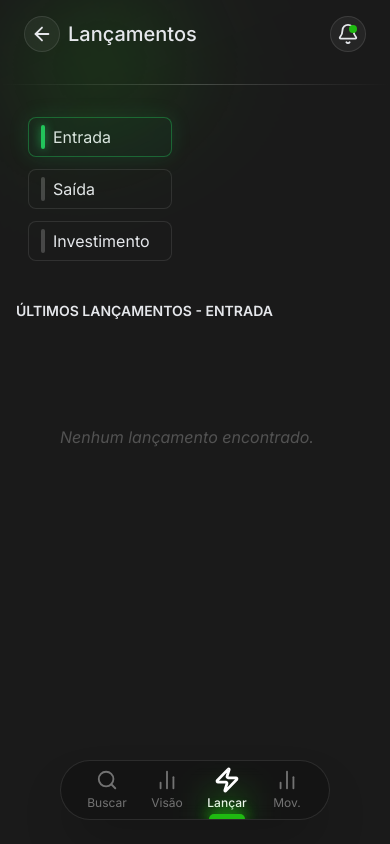
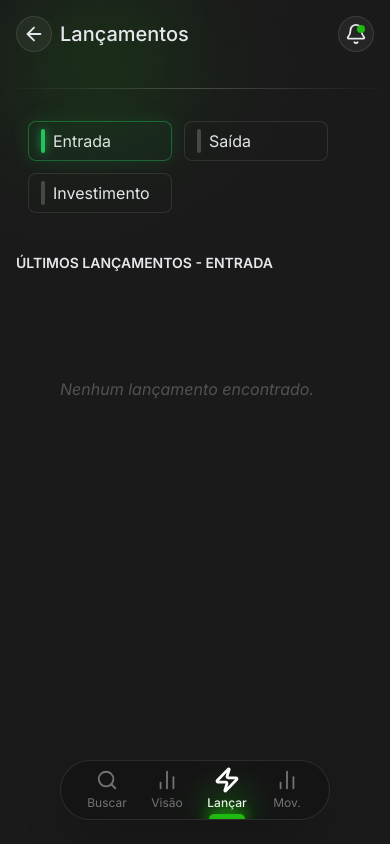
Before and after one commit to gabriellyleitedev/treeyo-dashboard-saas, a React (Vite) app: page /lancamento in a window 390 px wide. Built offline with nearby package versions, Linux system fonts and the light colour scheme.

Commit message:
alguma alteração

```diff
--- a/src/components/MobileDock.jsx
+++ b/src/components/MobileDock.jsx
@@ -19,7 +19,7 @@ const MobileDock = () => {
     ];
 
     return (
-        <div className="lg:hidden fixed bottom-6 left-0 right-0 z-[100] flex justify-center px-4 touch-none pointer-events-none">
+        <div className="md:hidden fixed bottom-6 left-0 right-0 z-[100] flex justify-center px-4 touch-none pointer-events-none">
             <nav className="w-full max-w-[270px] h-[60px] bg-black/20 backdrop-blur border border-white/10 rounded-full overflow-hidden pointer-events-auto shadow-2xl">
 
                 {/* ÁREA DE SCROLL: */}
@@ -41,10 +41,7 @@ const MobileDock = () => {
                                     {link.label}
                                 </span>
 
-
-
-
-                                {/* O BRILHO */}
+                                {/* BRILHO */}
                                 {active && (
                                     <div className="absolute bottom-0 flex flex-col items-center w-full pointer-events-none">
                                         <div className="absolute w-10 h-8 bg-[#1fba11]/30 blur-lg bottom-[-5px]" />
--- a/src/pages/Lancamento.jsx
+++ b/src/pages/Lancamento.jsx
@@ -90,11 +90,11 @@ const Lançamento = () => {
             <div className='pointer-events-none absolute top-0 left-1/2 -translate-x-1/2 w-1/2 h-22 bg-gradient-to-r from-transparent via-[#1fba11]/40 to-transparent blur-[60px] -rotate-12 '></div>
 
             {/* --- HEADER MOBILE (Exclusivo Mobile) --- */}
-            <div className="md:hidden flex items-center justify-between px-6 py-0 relative pt-2 ">
+            <div className="md:hidden flex items-center justify-between px-4 py-0 relative pt-1 ">
                 <div className="absolute inset-0 -z-10  rounded-md" />
 
                 {/* Perfil Mobile */}
-                <div className="md:hidden flex items-center justify-between px-0 py-2 sticky top-0 z-50 ">
+                <div className="md:hidden flex items-center justify-between px-0 py-3 sticky top-0 z-50 ">
                     <div className="flex items-center gap-2">
                         {/* Botão Voltar - Substitui a foto */}
                         <button
@@ -129,11 +129,11 @@ const Lançamento = () => {
   </div>
 </div>
 */}
-            <motion.div className="w-full h-full flex flex-col" initial="hidden" animate="visible" variants={container}>
+            <motion.div className="w-full h-full flex flex-col " initial="hidden" animate="visible" variants={container}>
 
 
                 {/* HEADER DESKTOP (md:flex) */}
-                <motion.header className="hidden md:flex flex-row items-center justify-between w-full h-14 gap-2 shrink-0 px-4 mt-4" variants={item}>
+                <motion.header className="hidden md:flex flex-row items-center justify-between w-full h-18 gap-2 shrink-0 px-4 mt-4 " variants={item}>
                     <div>
                         <h1 className="text-gray-200 font-semibold text-2xl whitespace-nowrap">
                             <span className="text-neutral-400 font-normal"> Dashboard / </span> Lançamento
@@ -148,10 +148,10 @@ const Lançamento = () => {
                             className="bg-black/20 text-sm text-gray-200 pl-10 pr-4 py-2 rounded-full border border-white/10 w-48 h-8 focus:w-54 focus:outline-none focus:border-green-500/20 transition-all duration-300 placeholder:text-neutral-600 cursor-pointer"
                         />
                     </div>
-                    <div className="ml-auto flex items-center gap-3">
+                    <div className="ml-auto flex items-center gap-3 ">
 
                         {/* Container do Sol/Lua */}
-    <div className="flex items-center p-0.5 rounded-full bg-black/40 border border-white/10">
+                        <div className="flex items-center p-0.5 rounded-full bg-black/40 border border-white/10 ">
                             <button
                                 onClick={() => !isDarkMode && toggleTheme()}
                                 className={`w-9 h-9 flex items-center justify-center rounded-full transition cursor-pointer ${!isDarkMode ? 'bg-[#333333] text-white shadow-md' : 'text-gray-500 hover:bg-white/5'}`}
@@ -176,7 +176,7 @@ const Lançamento = () => {
 
                 {/* Filtros de Tipo */}
                 <div className="shrink-0 px-4 md:px-0">
-                    <motion.div variants={item} className="grid grid-cols-12 gap-6 w-full">
+                    <motion.div variants={item} className="sm:grid grid-cols-12 gap-6 w-full">
                         <div className="flex flex-wrap gap-3 w-fit ml-3">
                             {["Entrada", "Saída", "Investimento"].map((tipo) => {
                                 const cores = getCoresDinamicas(tipo);
@@ -195,6 +195,42 @@ const Lançamento = () => {
                         </div>
                     </motion.div>
                 </div>
+
+ <div className="shrink-0 ">
+
+
+
+
+                    <motion.div variants={itemVariants}>
+                         {/*
+                        <div className="col-span-12 lg:col-span-4 pr-10 ">
+                            <FormularioLancamento
+                                tipoSelecionado={TipoAtivo}
+                                aoConfirmar={(novo) => setLista([novo, ...lista])}
+                            />
+                        </div>
+                         */}
+                        </motion.div>
+                </div>
+
+
+
+                <motion.div variants={itemVariants} className="shrink-0">
+                    {/*
+                    <div className="col-span-12 flex justify-center mt-10">
+                        {listaGeral.length > 0 ? (
+                            <CardLancamento lancamento={listaGeral[0]} />
+                        ) : (
+                            <div className="w-full -translate-y-32 -translate-x-20 max-w-[420px] h-[150px] border border-dashed border-white/10 rounded-2xl flex items-center justify-center text-neutral-600 text-sm italic">
+                                Nenhum lançamento de {TipoAtivo} para exibir no card.
+                            </div>
+                        )}
+                    </div>
+                    */}
+                </motion.div>
+
+
+
 
                 {/* LISTA DE ÚLTIMOS LANÇAMENTOS */}
                 <motion.div variants={itemVariants} className="w-full flex-1 min-h-0 flex flex-col mt-10 md:mt-16 px-4 md:px-10 overflow-hidden">
```
Lines whose indentation alone changed are shown as unchanged.
